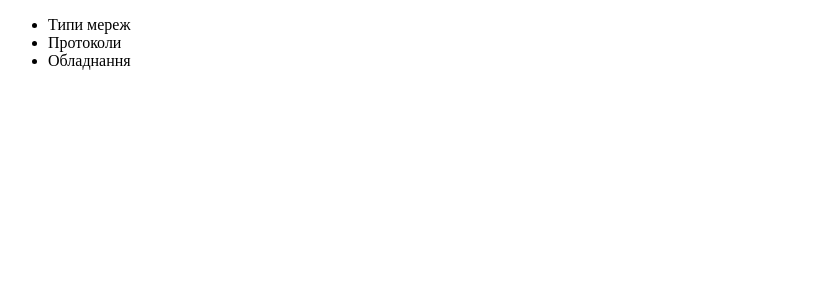
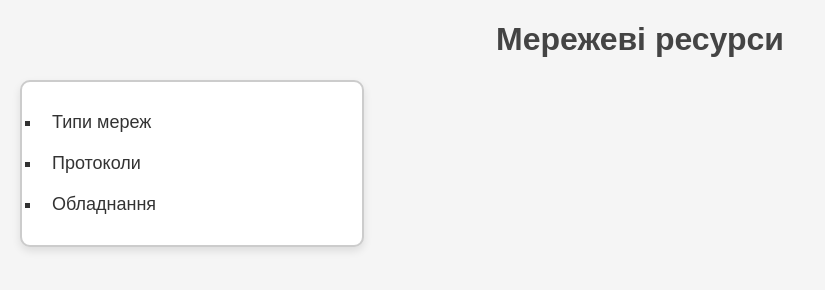
Before and after one commit to IKorzI/quality-assurance, a plain HTML site: page LR 1/ask 1.1/index.html in a window 1280 px wide. Shown: the whole page, without its empty margins (0-825 px from the left). Drawn offline with Linux system fonts and the light colour scheme.

Commit message:
Improved ui

```diff
--- a/LR 1/ask 1.1/index.html
+++ b/LR 1/ask 1.1/index.html
@@ -4,8 +4,44 @@
     <meta charset="UTF-8">
     <meta name="viewport" content="width=device-width, initial-scale=1.0">
     <title>ask 1.1</title>
+    <style>
+        body {
+            font-family: Arial, sans-serif;
+            background-color: #f5f5f5;
+            margin: 20px;
+        }
+
+        ul {
+            list-style-type: square;
+            padding: 20px;
+            max-width: 300px;
+            background-color: #ffffff;
+            border: 2px solid #ccc;
+            border-radius: 10px;
+            box-shadow: 0 4px 8px rgba(0,0,0,0.1);
+        }
+
+        li {
+            padding: 10px;
+            font-size: 18px;
+            color: #333;
+            transition: transform 0.2s, color 0.2s;
+        }
+
+        li:hover {
+            color: #007BFF;
+            transform: scale(1.05);
+            cursor: pointer;
+        }
+
+        h1 {
+            text-align: center;
+            color: #444;
+        }
+    </style>
 </head>
 <body>
+    <h1>Мережеві ресурси</h1>
     <ul>
         <li>Типи мереж</li>
         <li>Протоколи</li>
```
